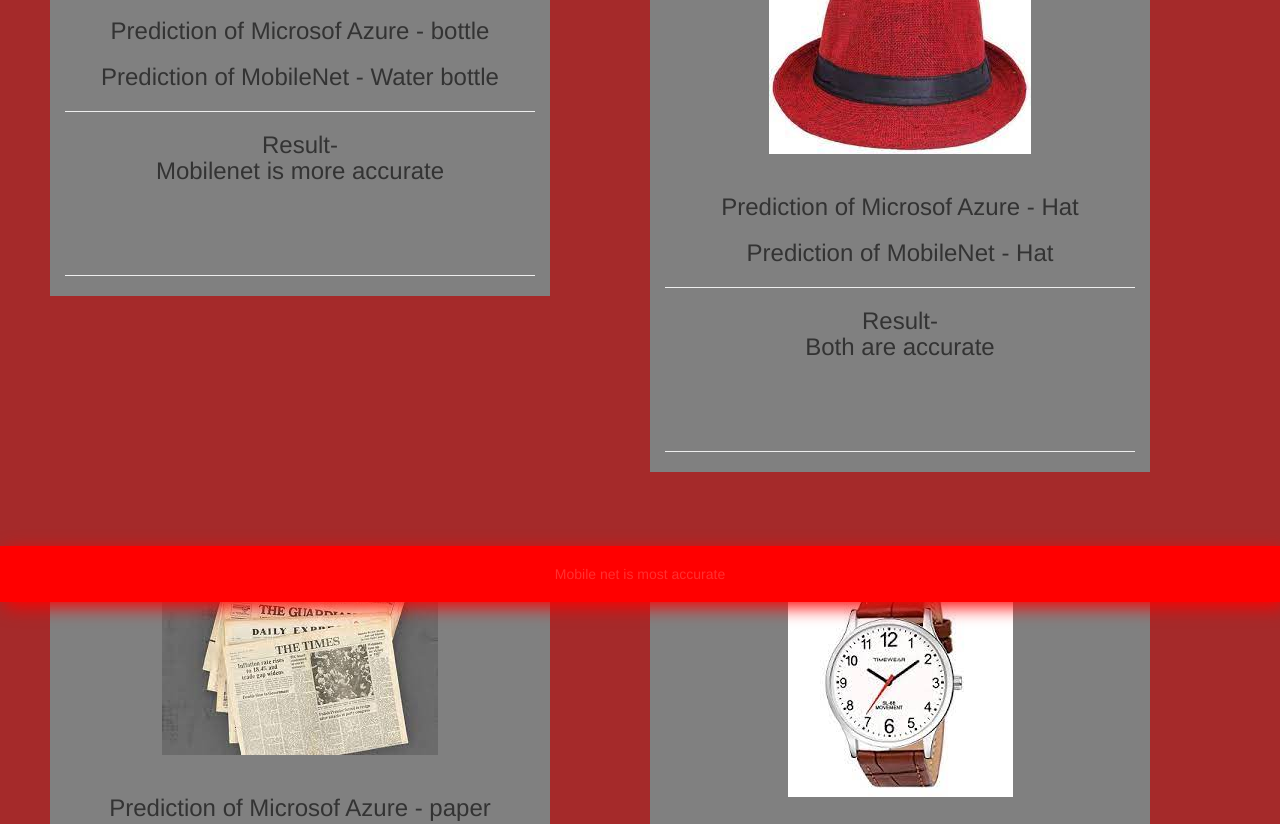
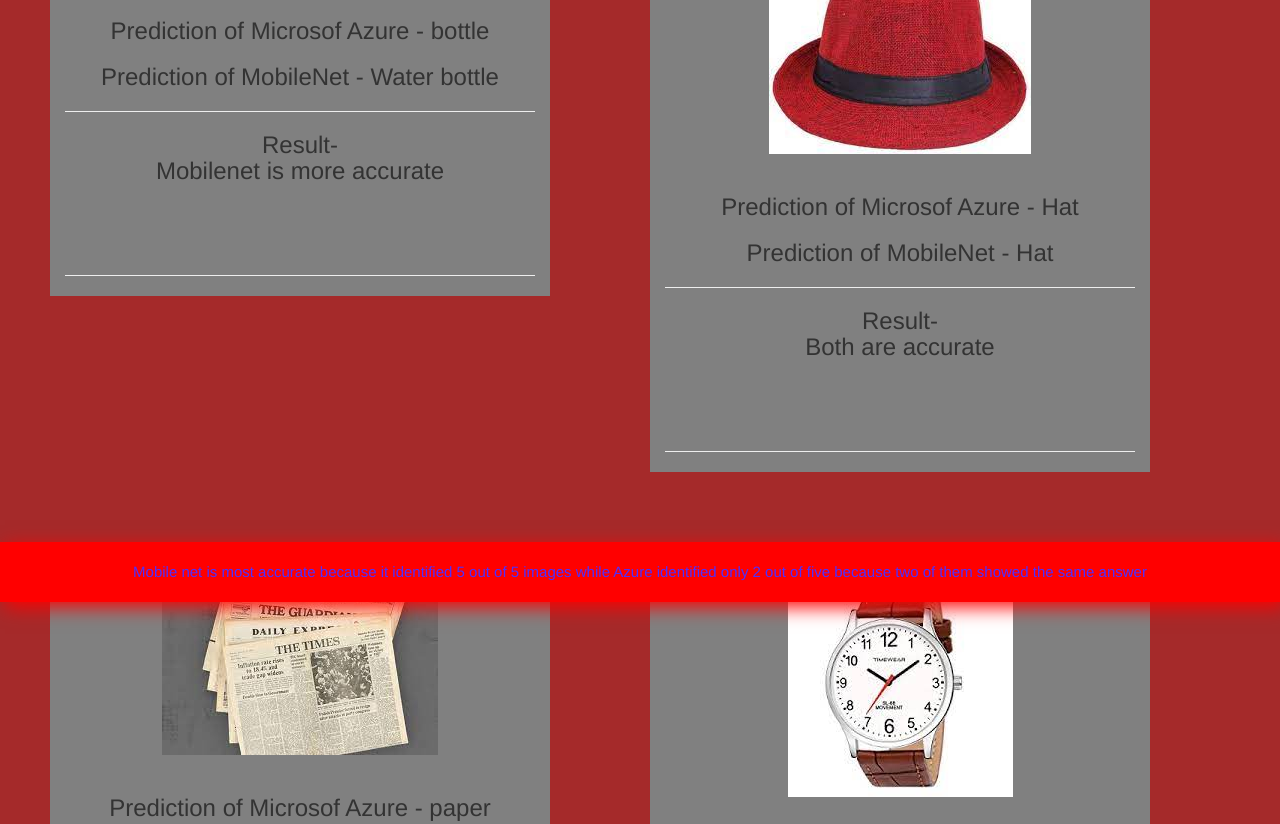
Before and after one commit to funhousekush/Casestudy, a plain HTML site: page index.html in a window 1280 px wide. Shown: the part 198-1022 px from the top of the page. Drawn offline with nearby package versions, Linux system fonts and the light colour scheme.

Commit message:
Add files via upload

```diff
--- a/index.html
+++ b/index.html
@@ -71,6 +71,6 @@
         </div>
     </center>
 
-        <div id="copyright">Mobile net is most accurate</div>
+        <div id="copyright">Mobile net is most accurate because it identified 5 out of 5 images while Azure identified only 2 out of five because two of them showed the same answer</div>
     </body>
 </html>
--- a/style.css
+++ b/style.css
@@ -44,9 +44,10 @@ body
     position: fixed;
     text-align: center;
     width: 100%;
-    color: rgb(255, 47, 47);
+    color: rgb(78, 47, 255);
     box-shadow: 5px 5px 18px red;
     line-height: 4;
     background: red;
     bottom: 0;
+    font-size: 15px;
 }
```
